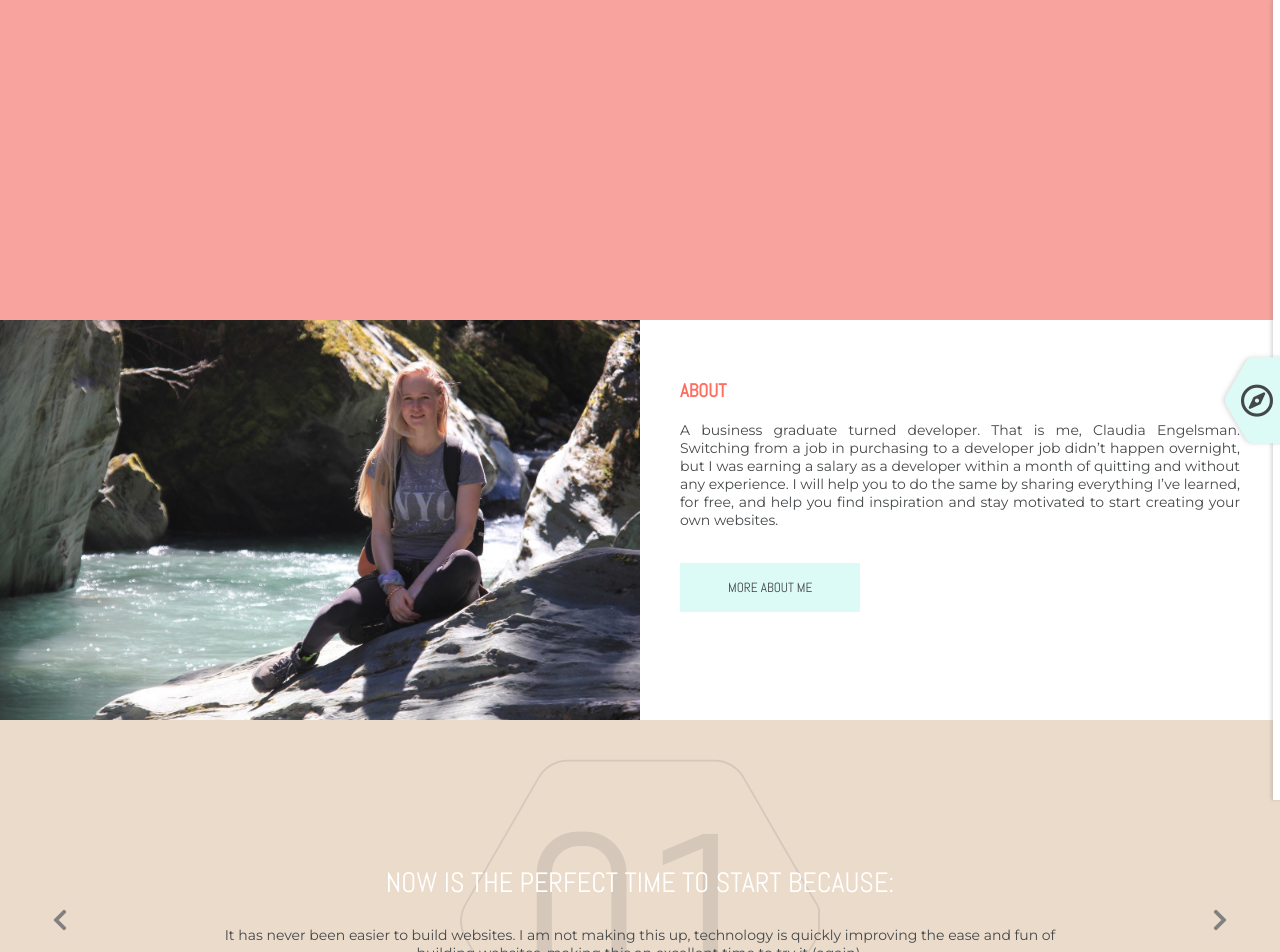
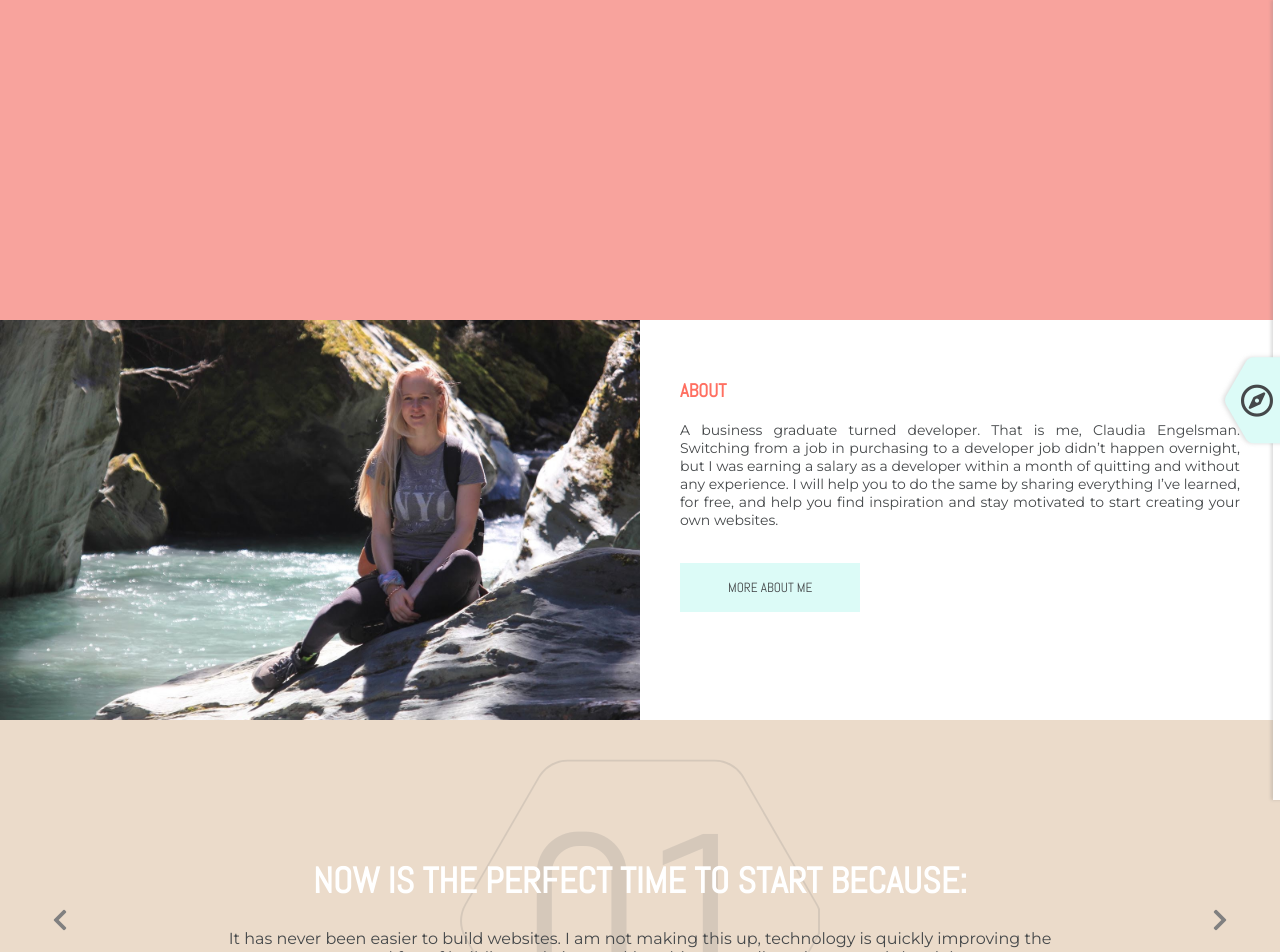
Before and after one commit to Claudia413/supreme-octo-fun, a Vue app: page /#/ in a window 1280 px wide. Shown: the top 952 px of the page. Built offline with nearby package versions, Linux system fonts and the light colour scheme; a web font is replaced by a local one.

Commit message:
Tweak text size in the slider

```diff
--- a/src/assets/main.scss
+++ b/src/assets/main.scss
@@ -22,11 +22,12 @@ h3 {
 h4 {
     font-family: 'Abel', sans-serif;
     color: white;
-    font-size: 28px;
+    font-size: 36px;
     font-weight: 400;
     margin-top: 0;
     text-transform: uppercase;
-    margin-bottom: 12px;
+    margin-bottom: 9px;
+    font-weight: 600;
 }
 
 h3, button {
--- a/src/views/Home.vue
+++ b/src/views/Home.vue
@@ -239,6 +239,9 @@ export default {
 		max-width: 70%;
 		text-align: center;
 		z-index: 20;
+		.inspiration {
+			font-size: 16px;
+		}
 	}
 	.fade-enter-active {
 		animation: fade-in 0.3s;
```
